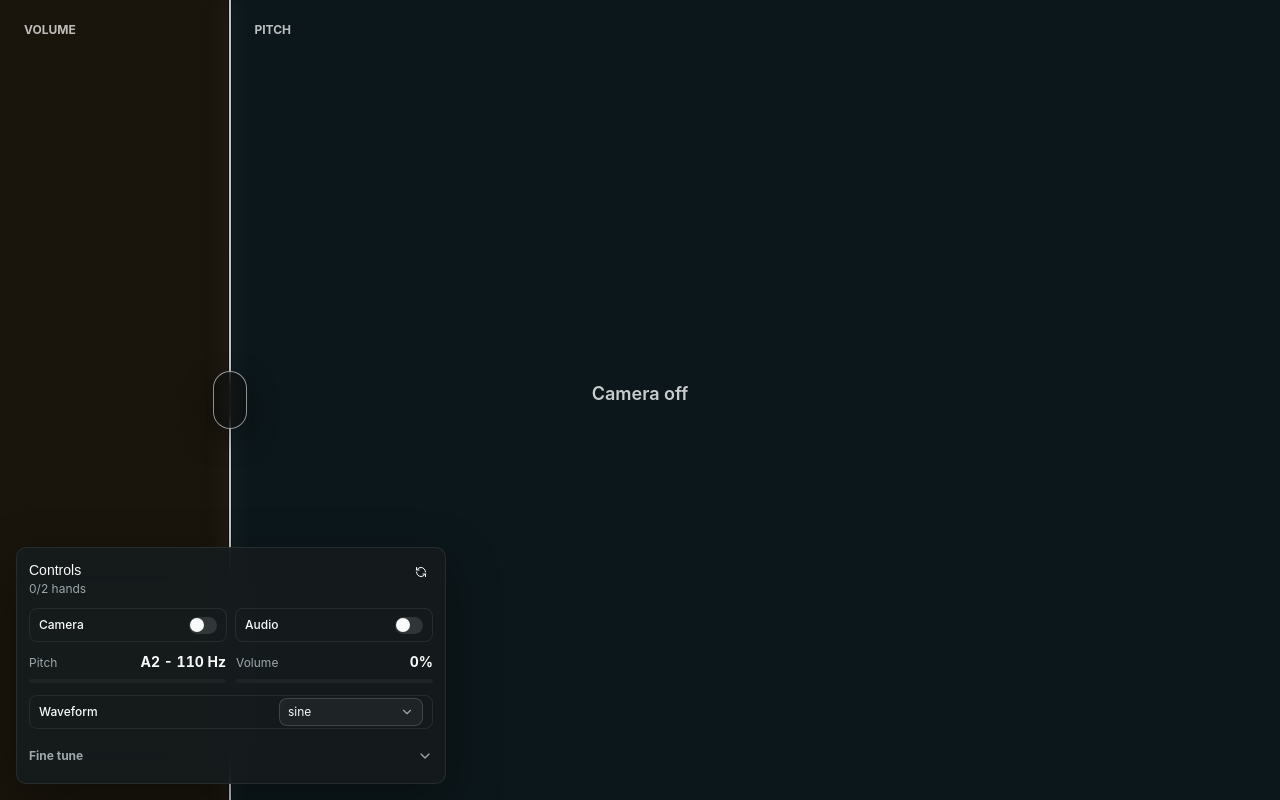
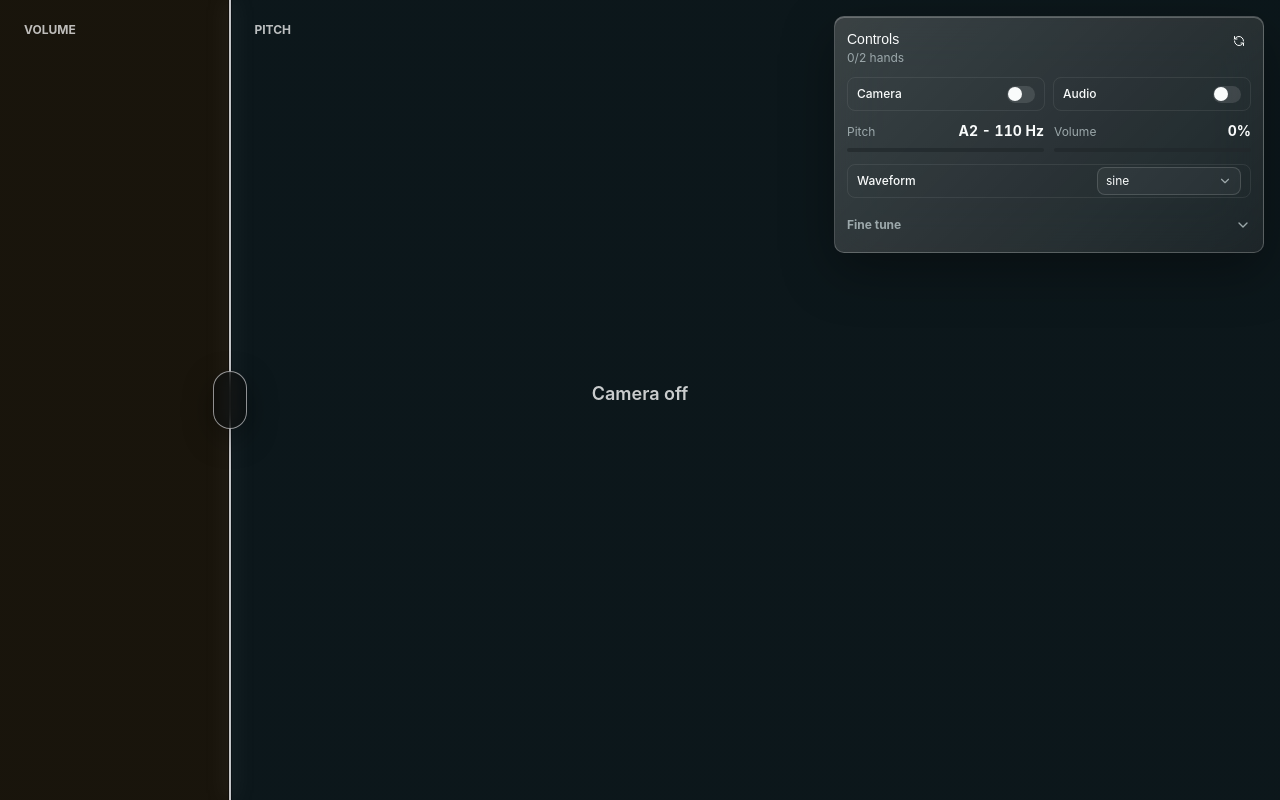
Before and after one commit to sichengchen/theremin, a React (Vite) app: page / in a window 1280 px wide. Built offline with nearby package versions, Linux system fonts and the light colour scheme.

Commit message:
feat: make controls dock movable

```diff
--- a/src/styles.css
+++ b/src/styles.css
@@ -181,21 +181,81 @@ button:not(:disabled) {
 
 .control-dock {
   position: absolute;
-  bottom: 16px;
-  left: 16px;
   z-index: 20;
   width: min(430px, calc(100vw - 32px));
   max-height: calc(100vh - 32px);
   overflow: auto;
-  border: 1px solid color-mix(in oklch, var(--border), transparent 22%);
-  background: color-mix(in oklch, var(--card), transparent 10%);
-  box-shadow: 0 18px 52px rgba(0, 0, 0, 0.34);
-  backdrop-filter: blur(18px);
+  border: 1px solid rgba(255, 255, 255, 0.2);
+  background:
+    linear-gradient(135deg, rgba(255, 255, 255, 0.18), rgba(255, 255, 255, 0.06)),
+    color-mix(in oklch, var(--card), transparent 46%);
+  box-shadow:
+    inset 0 1px 0 rgba(255, 255, 255, 0.24),
+    0 18px 52px rgba(0, 0, 0, 0.34);
+  backdrop-filter: blur(26px) saturate(1.45);
+  -webkit-backdrop-filter: blur(26px) saturate(1.45);
+  transition:
+    top 220ms cubic-bezier(0.2, 0.8, 0.2, 1),
+    right 220ms cubic-bezier(0.2, 0.8, 0.2, 1),
+    bottom 220ms cubic-bezier(0.2, 0.8, 0.2, 1),
+    left 220ms cubic-bezier(0.2, 0.8, 0.2, 1),
+    border-color 160ms ease,
+    box-shadow 160ms ease,
+    background 160ms ease;
 }
 
 .control-dock-header {
   grid-template-columns: minmax(0, 1fr) auto;
   align-items: start;
+  cursor: grab;
+  touch-action: none;
+  user-select: none;
+}
+
+.control-dock[data-corner="top-left"] {
+  top: 16px;
+  right: auto;
+  bottom: auto;
+  left: 16px;
+}
+
+.control-dock[data-corner="top-right"] {
+  top: 16px;
+  right: 16px;
+  bottom: auto;
+  left: auto;
+}
+
+.control-dock[data-corner="bottom-left"] {
+  top: auto;
+  right: auto;
+  bottom: 16px;
+  left: 16px;
+}
+
+.control-dock[data-corner="bottom-right"] {
+  top: auto;
+  right: 16px;
+  bottom: 16px;
+  left: auto;
+}
+
+.control-dock[data-dragging="true"] {
+  box-shadow:
+    inset 0 1px 0 rgba(255, 255, 255, 0.3),
+    0 24px 72px rgba(0, 0, 0, 0.42);
+  cursor: grabbing;
+  transition: none;
+}
+
+.control-dock[data-snapping="true"] {
+  transition:
+    top 220ms cubic-bezier(0.2, 0.8, 0.2, 1),
+    left 220ms cubic-bezier(0.2, 0.8, 0.2, 1);
+}
+
+.control-dock[data-dragging="true"] .control-dock-header {
+  cursor: grabbing;
 }
 
 .control-dock-header p {
@@ -328,11 +388,36 @@ button:not(:disabled) {
 
 @media (max-width: 640px) {
   .control-dock {
+    width: min(430px, calc(100vw - 24px));
+    max-height: min(58vh, calc(100vh - 24px));
+  }
+
+  .control-dock[data-corner="top-left"] {
+    top: 12px;
+    right: auto;
+    bottom: auto;
+    left: 12px;
+  }
+
+  .control-dock[data-corner="top-right"] {
+    top: 12px;
+    right: 12px;
+    bottom: auto;
+    left: auto;
+  }
+
+  .control-dock[data-corner="bottom-left"] {
+    top: auto;
+    right: auto;
+    bottom: 12px;
+    left: 12px;
+  }
+
+  .control-dock[data-corner="bottom-right"] {
+    top: auto;
     right: 12px;
     bottom: 12px;
-    left: 12px;
-    width: auto;
-    max-height: min(58vh, calc(100vh - 24px));
+    left: auto;
   }
 
   .meter-grid {
--- a/src/ui/ControlPanel.tsx
+++ b/src/ui/ControlPanel.tsx
@@ -1,3 +1,11 @@
+import {
+  type CSSProperties,
+  type PointerEvent as ReactPointerEvent,
+  useCallback,
+  useEffect,
+  useRef,
+  useState,
+} from "react";
 import { ChevronDown, RefreshCcw } from "lucide-react";
 import {
   formatPitch,
@@ -37,6 +45,16 @@ const WAVEFORMS: Waveform[] = ["sine", "triangle", "sawtooth", "square"];
 const LOWEST_PITCH_MIDI = 24;
 const HIGHEST_PITCH_MIDI = 108;
 const MIN_PITCH_SPAN = 1;
+const CONTROL_CORNER_STORAGE_KEY = "vision-theremin-control-corner-v1";
+const CONTROL_DOCK_MARGIN = 16;
+
+type ControlCorner = "top-left" | "top-right" | "bottom-left" | "bottom-right";
+type DragMode = "idle" | "dragging" | "snapping";
+
+interface Position {
+  x: number;
+  y: number;
+}
 
 export function ControlPanel({
   cameraReady,
@@ -55,15 +73,142 @@ export function ControlPanel({
 }: ControlPanelProps) {
   const lowPitchMidi = frequencyToMidi(settings.minFrequency);
   const highPitchMidi = frequencyToMidi(settings.maxFrequency);
+  const dockRef = useRef<HTMLDivElement | null>(null);
+  const dragOffsetRef = useRef<Position>({ x: 0, y: 0 });
+  const dragPositionRef = useRef<Position | null>(null);
+  const dragModeRef = useRef<DragMode>("idle");
+  const snapTimerRef = useRef<number | null>(null);
+  const [corner, setCorner] = useState<ControlCorner>(loadControlCorner);
+  const [dragMode, setDragMode] = useState<DragMode>("idle");
+  const [dragPosition, setDragPositionState] = useState<Position | null>(null);
+
+  const setDragPosition = useCallback((position: Position | null) => {
+    dragPositionRef.current = position;
+    setDragPositionState(position);
+  }, []);
+
+  const updateDragMode = useCallback((mode: DragMode) => {
+    dragModeRef.current = mode;
+    setDragMode(mode);
+  }, []);
+
+  const beginDrag = useCallback(
+    (event: ReactPointerEvent<HTMLElement>) => {
+      if ((event.target as Element).closest("[data-drag-exempt]")) {
+        return;
+      }
+
+      const dock = dockRef.current;
+      const stage = dock?.parentElement;
+      if (!dock || !stage) {
+        return;
+      }
+
+      const dockRect = dock.getBoundingClientRect();
+      const stageRect = stage.getBoundingClientRect();
+      const startPosition = {
+        x: dockRect.left - stageRect.left,
+        y: dockRect.top - stageRect.top,
+      };
+
+      window.clearTimeout(snapTimerRef.current ?? undefined);
+      dragOffsetRef.current = {
+        x: event.clientX - dockRect.left,
+        y: event.clientY - dockRect.top,
+      };
+      setDragPosition(startPosition);
+      updateDragMode("dragging");
+      event.preventDefault();
+    },
+    [setDragPosition, updateDragMode],
+  );
+
+  useEffect(() => {
+    const move = (event: PointerEvent) => {
+      if (dragModeRef.current !== "dragging") {
+        return;
+      }
+
+      const dock = dockRef.current;
+      const stage = dock?.parentElement;
+      if (!dock || !stage) {
+        return;
+      }
+
+      const dockRect = dock.getBoundingClientRect();
+      const stageRect = stage.getBoundingClientRect();
+      const margin = getDockMargin();
+      const next = {
+        x: event.clientX - stageRect.left - dragOffsetRef.current.x,
+        y: event.clientY - stageRect.top - dragOffsetRef.current.y,
+      };
+
+      setDragPosition({
+        x: clamp(next.x, margin, Math.max(margin, stageRect.width - dockRect.width - margin)),
+        y: clamp(next.y, margin, Math.max(margin, stageRect.height - dockRect.height - margin)),
+      });
+      event.preventDefault();
+    };
+
+    const stop = () => {
+      if (dragModeRef.current !== "dragging") {
+        return;
+      }
+
+      const dock = dockRef.current;
+      const stage = dock?.parentElement;
+      const position = dragPositionRef.current;
+      if (!dock || !stage || !position) {
+        setDragPosition(null);
+        updateDragMode("idle");
+        return;
+      }
+
+      const dockRect = dock.getBoundingClientRect();
+      const stageRect = stage.getBoundingClientRect();
+      const nextCorner = nearestCorner(position, dockRect, stageRect);
+      const target = cornerPosition(nextCorner, dockRect, stageRect);
+
+      setCorner(nextCorner);
+      saveControlCorner(nextCorner);
+      updateDragMode("snapping");
+      setDragPosition(target);
+      window.clearTimeout(snapTimerRef.current ?? undefined);
+      snapTimerRef.current = window.setTimeout(() => {
+        setDragPosition(null);
+        updateDragMode("idle");
+      }, 240);
+    };
+
+    window.addEventListener("pointermove", move);
+    window.addEventListener("pointerup", stop);
+    window.addEventListener("pointercancel", stop);
+
+    return () => {
+      window.removeEventListener("pointermove", move);
+      window.removeEventListener("pointerup", stop);
+      window.removeEventListener("pointercancel", stop);
+      window.clearTimeout(snapTimerRef.current ?? undefined);
+    };
+  }, [setDragPosition, updateDragMode]);
 
   return (
-    <Card size="sm" className="control-dock" aria-label="Instrument controls">
-      <CardHeader className="control-dock-header">
+    <Card
+      ref={dockRef}
+      size="sm"
+      className="control-dock"
+      aria-label="Instrument controls"
+      data-corner={corner}
+      data-dragging={dragMode === "dragging" ? "true" : undefined}
+      data-snapping={dragMode === "snapping" ? "true" : undefined}
+      style={dragPosition ? dockDragStyle(dragPosition) : undefined}
+    >
+      <CardHeader className="control-dock-header" onPointerDown={beginDrag}>
         <div>
           <CardTitle>Controls</CardTitle>
           <p>{handCount}/2 hands</p>
         </div>
-        <Button variant="ghost" size="icon-sm" aria-label="Reset controls" onClick={onReset}>
+        <Button data-drag-exempt variant="ghost" size="icon-sm" aria-label="Reset controls" onClick={onReset}>
           <RefreshCcw />
         </Button>
       </CardHeader>
@@ -275,3 +420,53 @@ function frequencyRatio(value: number, settings: MappingSettings): number {
 
   return Math.max(0, Math.min(1, Math.log(value / settings.minFrequency) / denominator));
 }
+
+function dockDragStyle(position: Position): CSSProperties {
+  return {
+    bottom: "auto",
+    left: `${position.x}px`,
+    right: "auto",
+    top: `${position.y}px`,
+  };
+}
+
+function getDockMargin(): number {
+  return window.matchMedia("(max-width: 640px)").matches ? 12 : CONTROL_DOCK_MARGIN;
+}
+
+function nearestCorner(position: Position, dockRect: DOMRect, stageRect: DOMRect): ControlCorner {
+  const centerX = position.x + dockRect.width / 2;
+  const centerY = position.y + dockRect.height / 2;
+  const vertical = centerY < stageRect.height / 2 ? "top" : "bottom";
+  const horizontal = centerX < stageRect.width / 2 ? "left" : "right";
+
+  return `${vertical}-${horizontal}` as ControlCorner;
+}
+
+function cornerPosition(corner: ControlCorner, dockRect: DOMRect, stageRect: DOMRect): Position {
+  const margin = getDockMargin();
+  const x = corner.endsWith("left") ? margin : stageRect.width - dockRect.width - margin;
+  const y = corner.startsWith("top") ? margin : stageRect.height - dockRect.height - margin;
+
+  return {
+    x: clamp(x, margin, Math.max(margin, stageRect.width - dockRect.width - margin)),
+    y: clamp(y, margin, Math.max(margin, stageRect.height - dockRect.height - margin)),
+  };
+}
+
+function loadControlCorner(): ControlCorner {
+  const stored = localStorage.getItem(CONTROL_CORNER_STORAGE_KEY);
+  return isControlCorner(stored) ? stored : "top-right";
+}
+
+function saveControlCorner(corner: ControlCorner): void {
+  localStorage.setItem(CONTROL_CORNER_STORAGE_KEY, corner);
+}
+
+function isControlCorner(value: string | null): value is ControlCorner {
+  return value === "top-left" || value === "top-right" || value === "bottom-left" || value === "bottom-right";
+}
+
+function clamp(value: number, min: number, max: number): number {
+  return Math.min(Math.max(value, min), max);
+}
```
